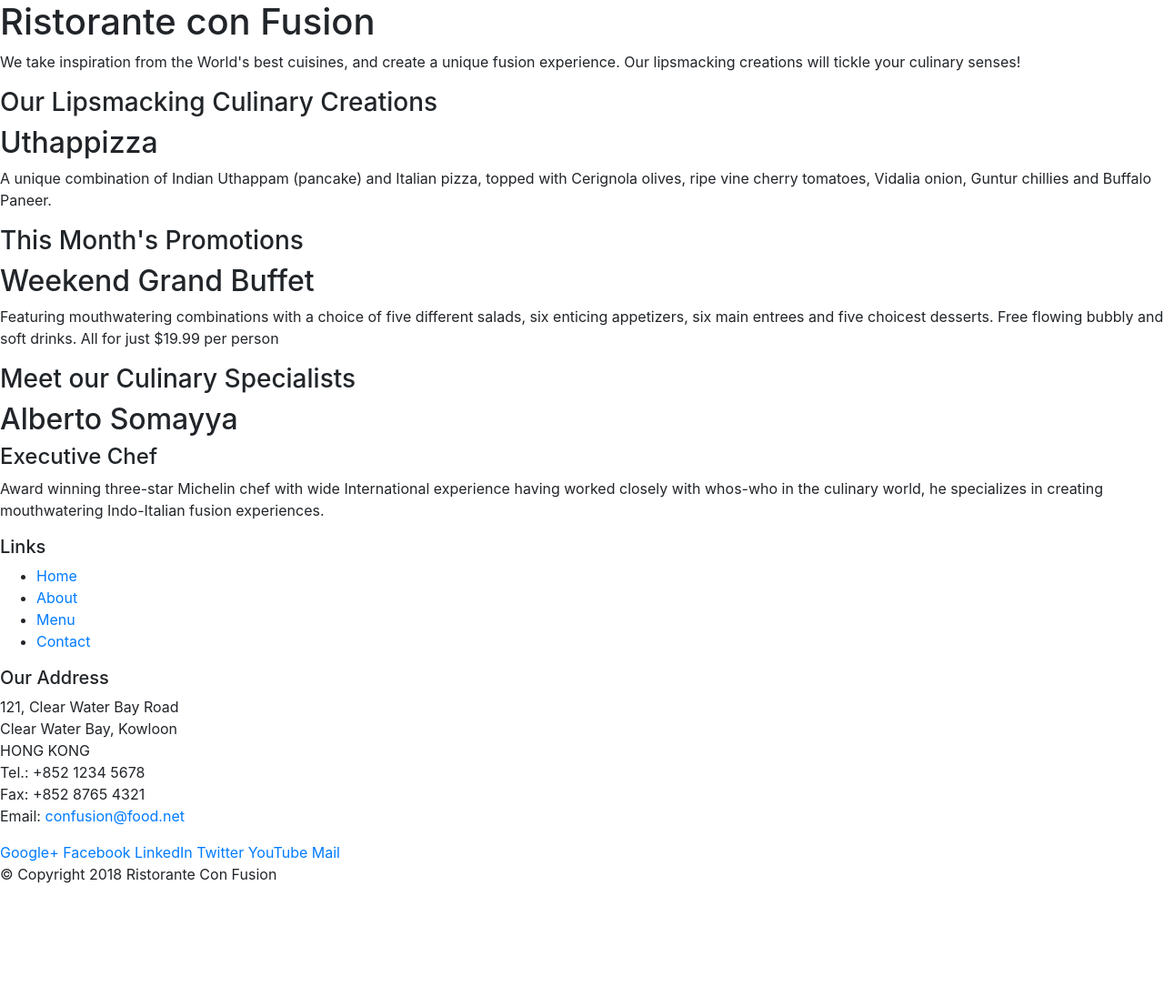
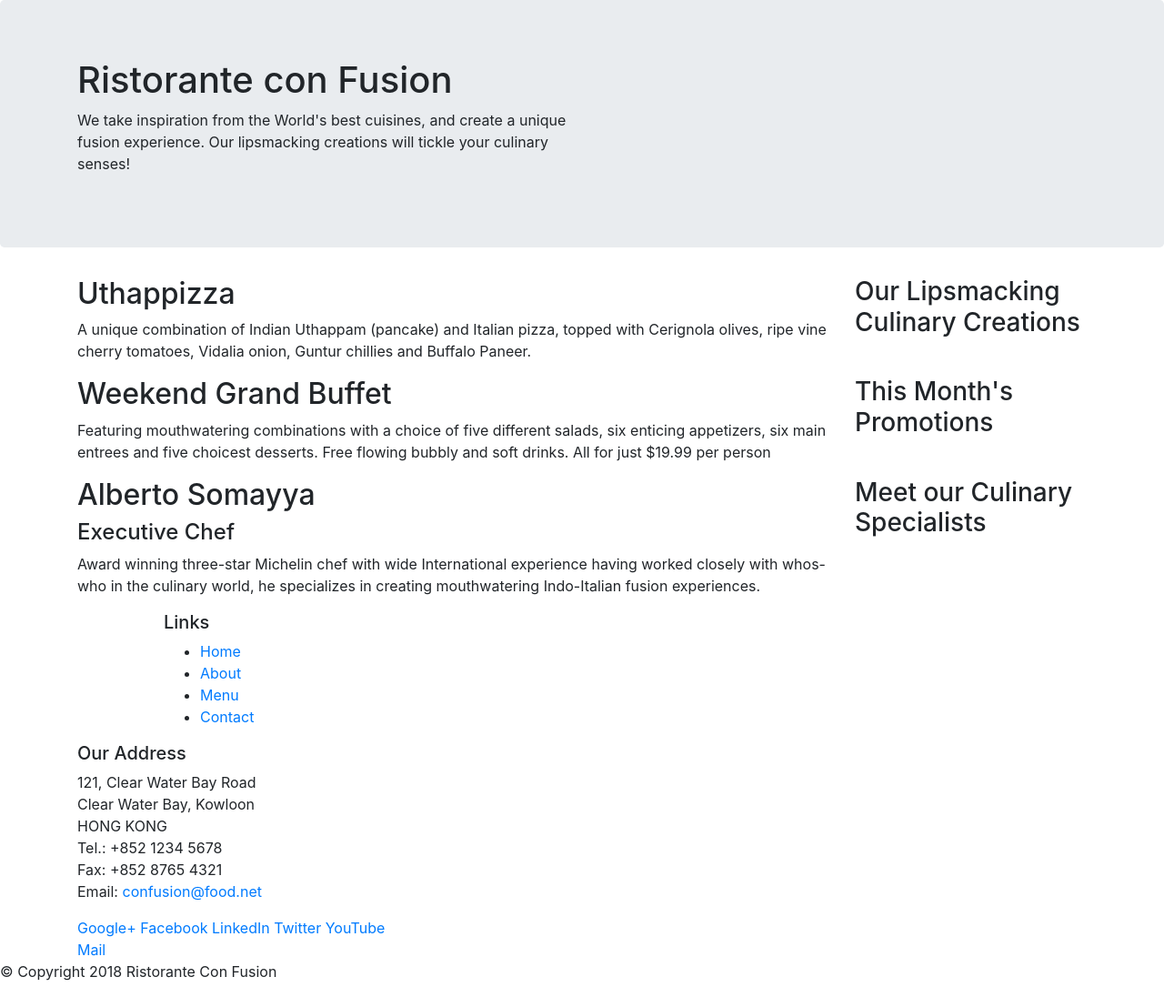
Before and after one commit to Mahesh698/Coursera, a website: page index.html in a window 1280 px wide. Shown: the whole page at 91% size. Before the commit the page ends 989 px from the top, so only its background shows below. Drawn offline with nearby package versions, Linux system fonts and the light colour scheme.

Commit message:
Bootstrap Grid Part 1

```diff
--- a/index.html
+++ b/index.html
@@ -13,46 +13,46 @@
 
 <body>
 
-    <header>
-        <div>
-            <div>
-                <div>
+    <header class="jumbotron">
+        <div class = "container">
+            <div class = "row">
+                <div class="col-12 col-sm-6">
                     <h1>Ristorante con Fusion</h1>
                     <p>We take inspiration from the World's best cuisines, and create a unique fusion experience. Our lipsmacking creations will tickle your culinary senses!</p>
                 </div>
-                <div>
+                <div class="col-12 col-sm-6">
                 </div>
             </div>
         </div>
     </header>
 
-    <div>
-        <div>
-            <div>
+    <div class="container">
+        <div class="row">
+            <div class="col-12 col-sm-4 order-sm-last col-md-3">
                 <h3>Our Lipsmacking Culinary Creations</h3>
             </div>
-            <div>
+            <div class= "col col-sm order-sm-first col-md">
                 <h2>Uthappizza</h2>
                 <p>A unique combination of Indian Uthappam (pancake) and Italian pizza, topped with Cerignola olives, ripe vine cherry tomatoes, Vidalia onion, Guntur chillies and Buffalo Paneer.</p>
             </div>
         </div>
 
 
-        <div>
-            <div>
+        <div class="row">
+            <div class="col-12 col-sm-4 order-sm-last col-md-3">
                 <h3>This Month's Promotions</h3>
             </div>
-            <div>
+            <div class= "col col-sm order-sm-first col-md">
                 <h2>Weekend Grand Buffet</h2>
                 <p>Featuring mouthwatering combinations with a choice of five different salads, six enticing appetizers, six main entrees and five choicest desserts. Free flowing bubbly and soft drinks. All for just $19.99 per person </p>
             </div>
         </div>
 
-        <div>
-            <div>
+        <div class="row">
+            <div class="col-12 col-sm-4 order-sm-last col-md-3">
                 <h3>Meet our Culinary Specialists</h3>
             </div>
-            <div>
+            <div class= "col col-sm order-sm-first col-md">
                 <h2>Alberto Somayya</h2>
                 <h4>Executive Chef</h4>
                 <p>Award winning three-star Michelin chef with wide International experience having worked closely with whos-who in the culinary world, he specializes in creating mouthwatering Indo-Italian fusion experiences. </p>
@@ -61,9 +61,9 @@
     </div>
 
     <footer>
-        <div>
-            <div>
-                <div>
+        <div class = "container">
+            <div class = "row" >
+                <div class = "col-4 offset-1 col-sm-2">
                     <h5>Links</h5>
                     <ul>
                         <li><a href="#">Home</a></li>
@@ -72,7 +72,9 @@
                         <li><a href="#">Contact</a></li>
                     </ul>
                 </div>
-                <div>
+            </div>
+            <div class="row">
+                <div class = "col-7 col-sm-5">
                     <h5>Our Address</h5>
                     <address>
 		              121, Clear Water Bay Road<br>
@@ -83,8 +85,9 @@
 		              Email: <a href="mailto:confusion@food.net">confusion@food.net</a>
 		           </address>
                 </div>
-                <div>
-                    <div>
+            </div>
+                <div class = "row">
+                    <div class = "col-12 col-sm-4">
                         <a href="http://google.com/+">Google+</a>
                         <a href="http://www.facebook.com/profile.php?id=">Facebook</a>
                         <a href="http://www.linkedin.com/in/">LinkedIn</a>
@@ -94,8 +97,8 @@
                     </div>
                 </div>
            </div>
-           <div>
-                <div>
+           <div class = "row">
+                <div class = "col-auto">
                     <p>© Copyright 2018 Ristorante Con Fusion</p>
                 </div>
            </div>
```
